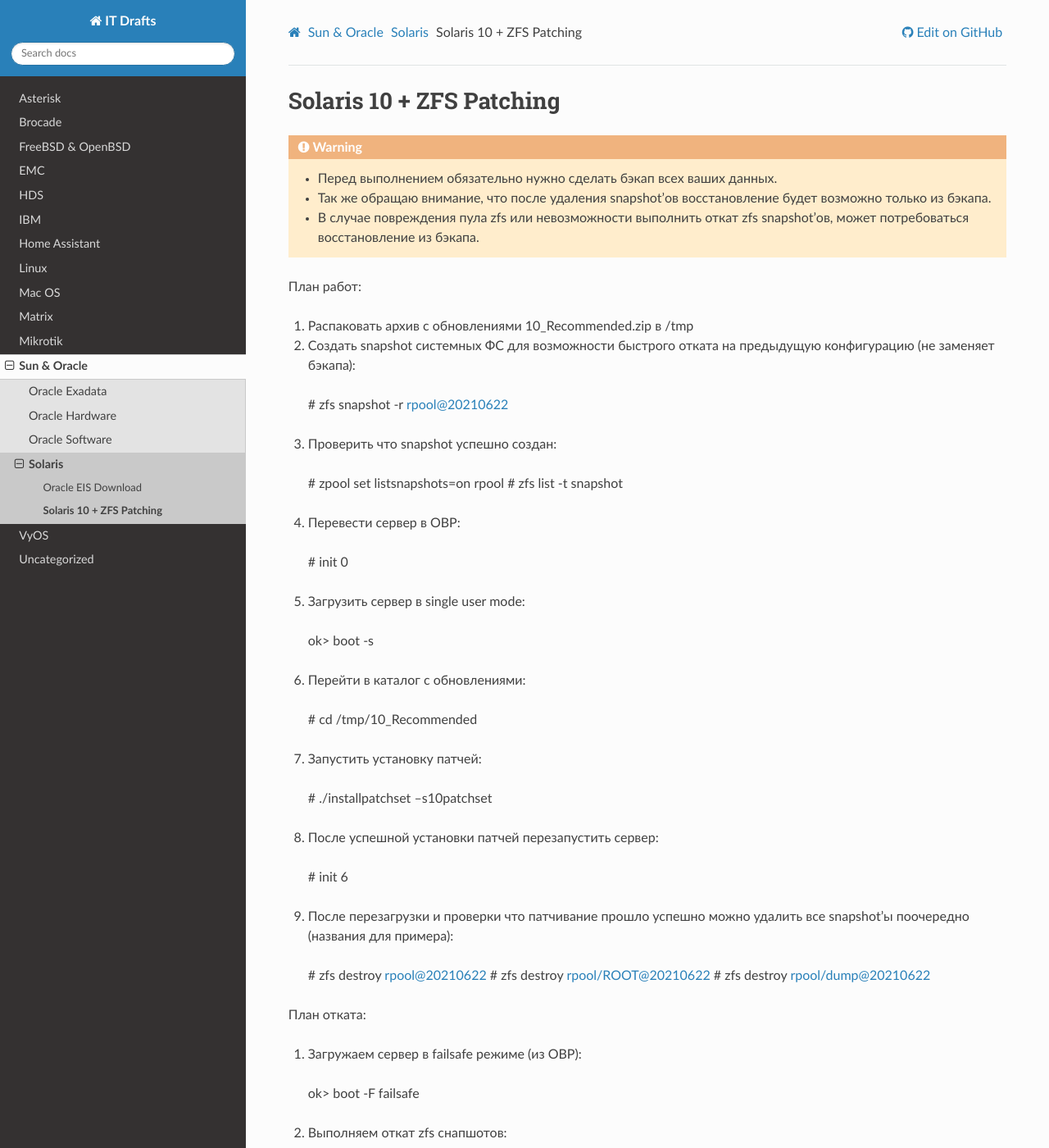
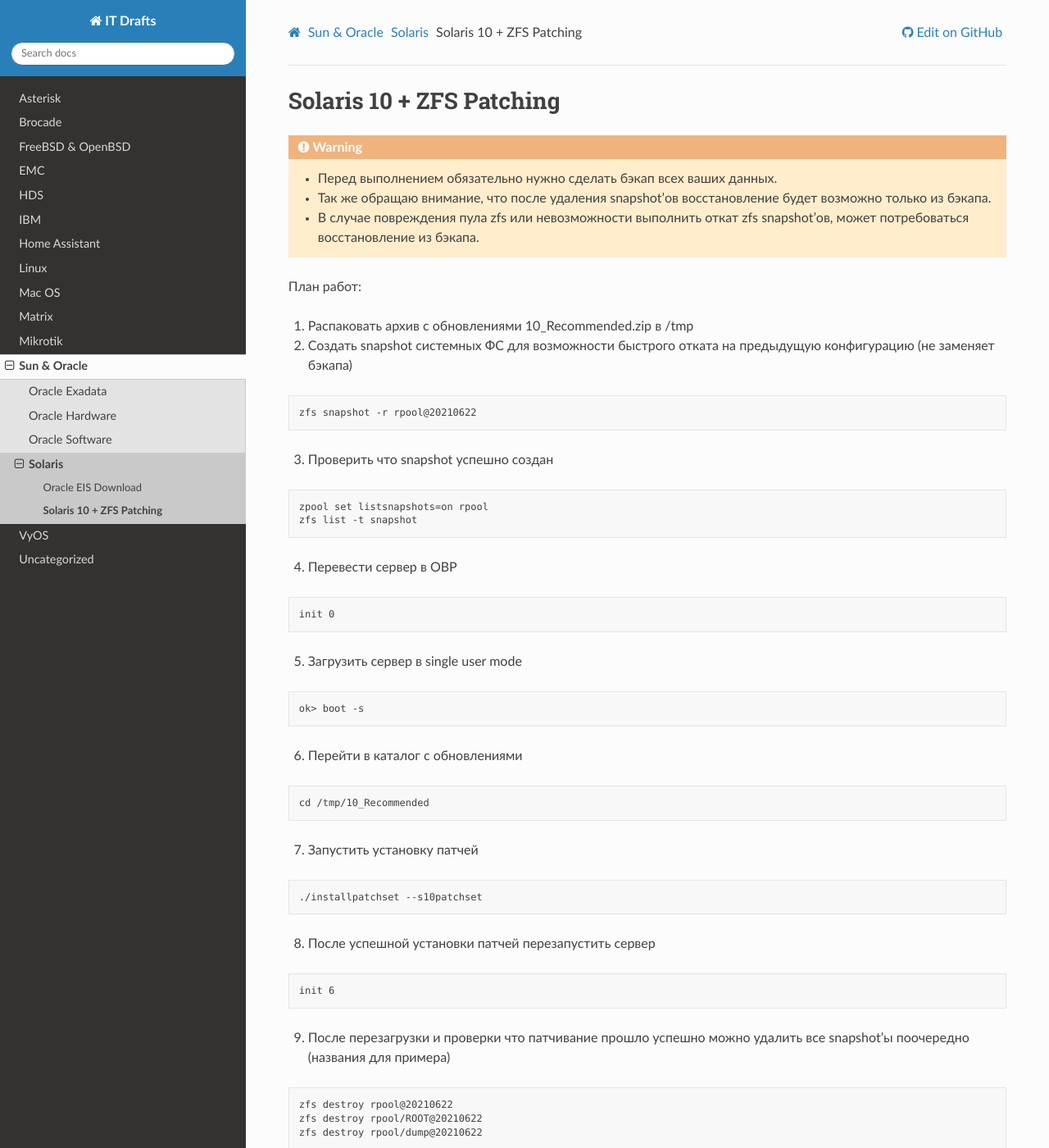
Before and after one commit to jeffscrum/jeffscrum.github.io, a Sphinx documentation site: the page built from source/sun-oracle/solaris/oracle-solaris10-zfs-patching.rst, in a window 1280 px wide and 1400 px high. Shown: the whole window at 82% size. Built offline with Sphinx 7.4.7 and the Read the Docs theme 2.0.0, drawn with Linux system fonts in a browser that asks for light colours; some of the changed text lies outside the part shown.

Commit message:
Update oracle-solaris10-zfs-patching.rst

```diff
--- a/source/sun-oracle/solaris/oracle-solaris10-zfs-patching.rst
+++ b/source/sun-oracle/solaris/oracle-solaris10-zfs-patching.rst
@@ -18,40 +18,73 @@
 
 1. Распаковать архив с обновлениями 10_Recommended.zip в /tmp
 
-2. Создать snapshot системных ФС для возможности быстрого отката на предыдущую конфигурацию (не заменяет бэкапа)::
-  # zfs snapshot -r rpool@20210622
+2. Создать snapshot системных ФС для возможности быстрого отката на предыдущую конфигурацию (не заменяет бэкапа)
 
-3. Проверить что snapshot успешно создан::
-  # zpool set listsnapshots=on rpool
-  # zfs list -t snapshot
+.. code-block:: none
 
-4. Перевести сервер в OBP::
-  # init 0
+  zfs snapshot -r rpool@20210622
 
-5. Загрузить сервер в single user mode::
+3. Проверить что snapshot успешно создан
+
+.. code-block:: none
+
+  zpool set listsnapshots=on rpool
+  zfs list -t snapshot
+
+4. Перевести сервер в OBP
+
+.. code-block:: none
+
+  init 0
+
+5. Загрузить сервер в single user mode
+
+.. code-block:: none
+
   ok> boot -s
 
-6. Перейти в каталог с обновлениями::
-  # cd /tmp/10_Recommended
+6. Перейти в каталог с обновлениями
 
-7. Запустить установку патчей::
-  # ./installpatchset --s10patchset
+.. code-block:: none
 
-8. После успешной установки патчей перезапустить сервер::
-  # init 6
+  cd /tmp/10_Recommended
 
-9. После перезагрузки и проверки что патчивание прошло успешно можно удалить все snapshot'ы поочередно (названия для примера)::
-  # zfs destroy rpool@20210622
-  # zfs destroy rpool/ROOT@20210622
-  # zfs destroy rpool/dump@20210622
+7. Запустить установку патчей
+
+.. code-block:: none
+
+  ./installpatchset --s10patchset
+
+8. После успешной установки патчей перезапустить сервер
+
+.. code-block:: none
+
+  init 6
+
+9. После перезагрузки и проверки что патчивание прошло успешно можно удалить все snapshot'ы поочередно (названия для примера)
+
+.. code-block:: none
+
+  zfs destroy rpool@20210622
+  zfs destroy rpool/ROOT@20210622
+  zfs destroy rpool/dump@20210622
 
 План отката:
 
-1. Загружаем сервер в failsafe режиме (из OBP)::
+1. Загружаем сервер в failsafe режиме (из OBP)
+
+.. code-block:: none
+
   ok> boot -F failsafe
 
-2. Выполняем откат zfs снапшотов::
+2. Выполняем откат zfs снапшотов
+
+.. code-block:: none
+
   zfs rollback rpool@20210622
 
-3. Перезагружаемся в предыдущей конфигурации системы::
+3. Перезагружаемся в предыдущей конфигурации системы
+
+.. code-block:: none
+
   init 6
```
